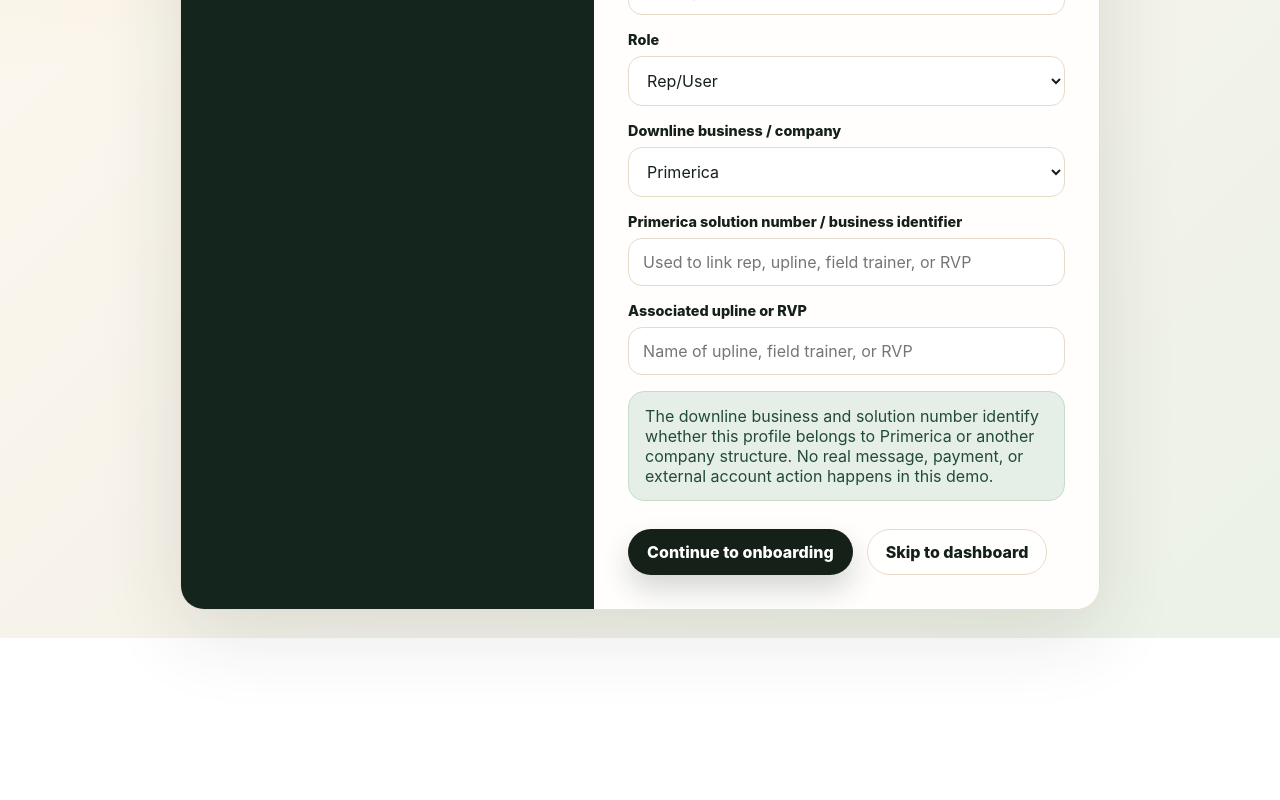
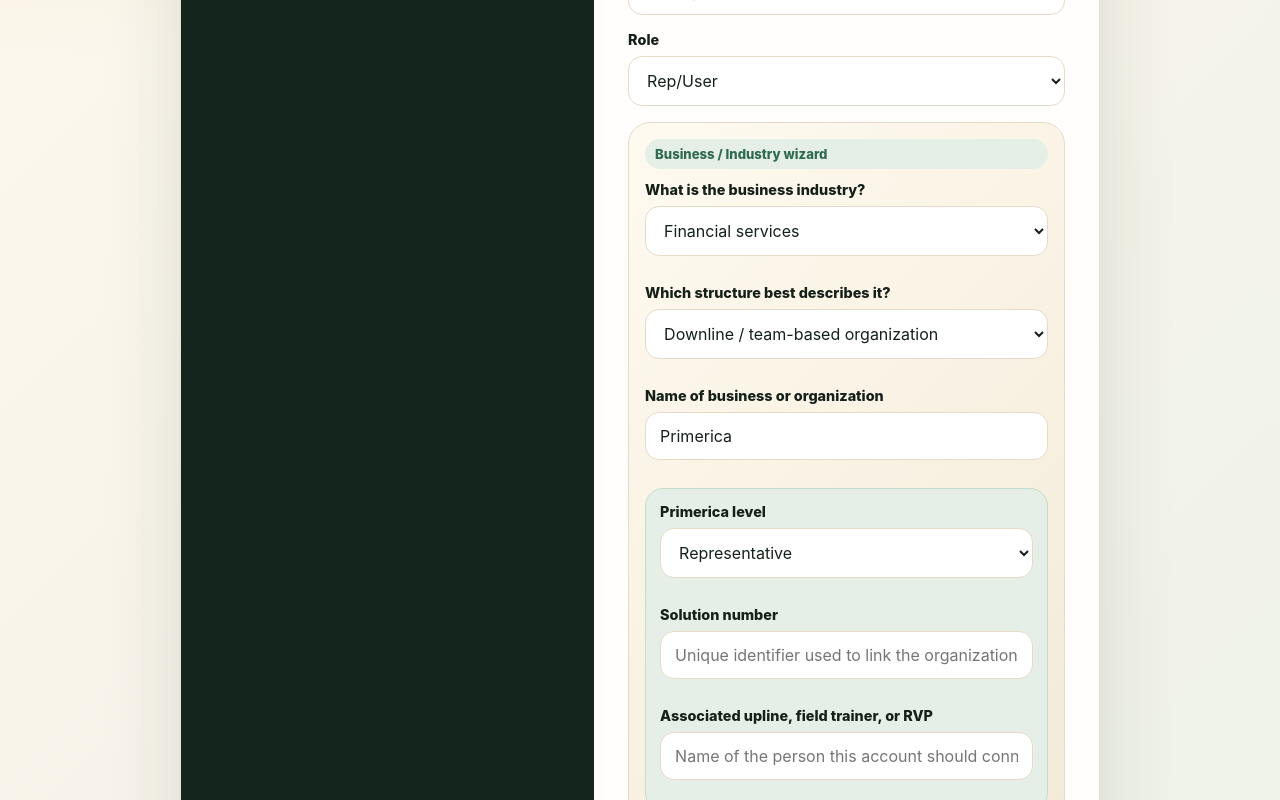
Before and after one commit to trevorotts1/harvest-app, a Next.js app: page /auth in a window 1280 px wide. Shown: the part 440-1240 px from the top of the page. Before the commit the page ends 1078 px from the top, so only its background shows below. Built offline with nearby package versions, Linux system fonts and the light colour scheme.

Commit message:
fix: add business industry decision wizard

```diff
--- a/src/app/auth/page.tsx
+++ b/src/app/auth/page.tsx
@@ -1,10 +1,46 @@
 'use client';
 
 import Link from 'next/link';
-import { useState } from 'react';
+import { useMemo, useState } from 'react';
+
+const industries = [
+  'Financial services',
+  'Restaurant',
+  'Food service',
+  'Education',
+  'Consulting',
+  'Franchise',
+  'Real estate',
+  'Health & wellness',
+  'Beauty / personal care',
+  'Retail / e-commerce',
+  'Professional services',
+  'Nonprofit / community organization',
+  'Other',
+];
+
+const franchiseTypes = [
+  'Food service franchise',
+  'Financial services franchise',
+  'Tax preparation franchise',
+  'Retail franchise',
+  'Fitness / wellness franchise',
+  'Home services franchise',
+  'Other franchise',
+];
 
 export default function AuthPage() {
   const [mode, setMode] = useState<'login' | 'register'>('register');
+  const [industry, setIndustry] = useState('Financial services');
+  const [businessModel, setBusinessModel] = useState('Downline / team-based organization');
+  const [franchiseType, setFranchiseType] = useState('Financial services franchise');
+  const [organizationName, setOrganizationName] = useState('Primerica');
+
+  const isFranchise = industry === 'Franchise' || businessModel === 'Franchise owner';
+  const isPrimerica = useMemo(
+    () => organizationName.trim().toLowerCase().includes('primerica'),
+    [organizationName],
+  );
 
   return (
     <main className="form-page">
@@ -13,7 +49,7 @@
           <Link href="/" className="brand"><span className="brand-mark">H</span><span>The Harvest</span></Link>
           <h1 id="auth-title" style={{ fontSize: '3rem', marginTop: 48 }}>Enter the command center.</h1>
           <p style={{ color: 'rgba(255,255,255,.72)', lineHeight: 1.6 }}>
-            This demo uses local form state so you can move through the product flow without waiting on production auth.
+            The demo classifies the business first, then reveals only the fields that match that business structure.
           </p>
         </aside>
 
@@ -42,24 +78,72 @@
                 <option value="RVP">RVP</option>
               </select>
             </div>
+
+            <div className="wizard-block" aria-label="Business and industry wizard">
+              <span className="badge">Business / Industry wizard</span>
               <div className="field">
-              <label htmlFor="downlineBusiness">Downline business / company</label>
-              <select id="downlineBusiness" name="downlineBusiness" defaultValue="PRIMERICA">
-                <option value="PRIMERICA">Primerica</option>
-                <option value="OTHER_FINANCIAL_SERVICES">Other financial services organization</option>
-                <option value="OTHER_NETWORK_MARKETING">Other network marketing / downline business</option>
-                <option value="INDEPENDENT">Independent / not company-linked</option>
+                <label htmlFor="industry">What is the business industry?</label>
+                <select id="industry" name="industry" value={industry} onChange={(event) => setIndustry(event.target.value)}>
+                  {industries.map((item) => <option key={item} value={item}>{item}</option>)}
                 </select>
               </div>
               <div className="field">
-              <label htmlFor="solutionNumber">Primerica solution number / business identifier</label>
-              <input id="solutionNumber" name="solutionNumber" placeholder="Used to link rep, upline, field trainer, or RVP" />
+                <label htmlFor="businessModel">Which structure best describes it?</label>
+                <select id="businessModel" name="businessModel" value={businessModel} onChange={(event) => setBusinessModel(event.target.value)}>
+                  <option>Downline / team-based organization</option>
+                  <option>Franchise owner</option>
+                  <option>Independent professional practice</option>
+                  <option>Local service business</option>
+                  <option>Consulting firm</option>
+                  <option>School / education program</option>
+                  <option>Corporate team</option>
+                </select>
+              </div>
+
+              {isFranchise ? (
+                <div className="field">
+                  <label htmlFor="franchiseType">What type of franchise?</label>
+                  <select id="franchiseType" name="franchiseType" value={franchiseType} onChange={(event) => setFranchiseType(event.target.value)}>
+                    {franchiseTypes.map((item) => <option key={item} value={item}>{item}</option>)}
+                  </select>
+                </div>
+              ) : null}
+
+              <div className="field">
+                <label htmlFor="organizationName">Name of business or organization</label>
+                <input
+                  id="organizationName"
+                  name="organizationName"
+                  value={organizationName}
+                  onChange={(event) => setOrganizationName(event.target.value)}
+                  placeholder="Example: business, franchise, school, firm, or organization name"
+                />
+              </div>
+
+              {isPrimerica ? (
+                <div className="primerica-fields">
+                  <div className="field">
+                    <label htmlFor="primericaLevel">Primerica level</label>
+                    <select id="primericaLevel" name="primericaLevel" defaultValue="REPRESENTATIVE">
+                      <option value="VP_RVP">VP / RVP</option>
+                      <option value="REGIONAL_LEADER">Regional Leader</option>
+                      <option value="DISTRICT_LEADER">District Leader</option>
+                      <option value="REPRESENTATIVE">Representative</option>
+                    </select>
                   </div>
                   <div className="field">
-              <label htmlFor="uplineName">Associated upline or RVP</label>
-              <input id="uplineName" name="uplineName" placeholder="Name of upline, field trainer, or RVP" />
+                    <label htmlFor="solutionNumber">Solution number</label>
+                    <input id="solutionNumber" name="solutionNumber" placeholder="Unique identifier used to link the organization relationship" />
                   </div>
-            <div className="notice">The downline business and solution number identify whether this profile belongs to Primerica or another company structure. No real message, payment, or external account action happens in this demo.</div>
+                  <div className="field">
+                    <label htmlFor="uplineName">Associated upline, field trainer, or RVP</label>
+                    <input id="uplineName" name="uplineName" placeholder="Name of the person this account should connect to" />
+                  </div>
+                </div>
+              ) : null}
+            </div>
+
+            <div className="notice">Business-specific fields appear only after the business type or organization name makes them relevant. No real message, payment, or external account action happens in this demo.</div>
             <div className="actions">
               <button className="btn btn-primary" type="submit">Continue to onboarding</button>
               <Link className="btn btn-secondary" href="/dashboard">Skip to dashboard</Link>
--- a/src/app/globals.css
+++ b/src/app/globals.css
@@ -106,6 +106,8 @@
 .visual-root { background: var(--bg-deep); color: white; text-align: center; }
 .visual-root span { color: rgba(255,255,255,.72); }
 .visual-branches { display: grid; grid-template-columns: repeat(3, 1fr); gap: 12px; }
+.wizard-block { display: grid; gap: 12px; padding: 16px; border: 1px solid var(--line); border-radius: 22px; background: linear-gradient(135deg, #fffaf0, #f3ead8); margin-bottom: 16px; }
+.primerica-fields { display: grid; gap: 12px; padding: 14px; border: 1px solid #c6dccb; border-radius: 18px; background: var(--leaf-soft); }
 .action-row { display: grid; grid-template-columns: auto 1fr auto; gap: 14px; align-items: center; padding: 14px 0; border-bottom: 1px solid var(--line); }
 .action-row:last-child { border-bottom: 0; }
 .priority { width: 34px; height: 34px; border-radius: 12px; display: grid; place-items: center; background: var(--cream); color: var(--harvest-dark); font-weight: 900; }
```
Also changed, not shown: src/app/onboarding/page.tsx (+87 -21 lines). Lines whose indentation alone changed are shown as unchanged.
